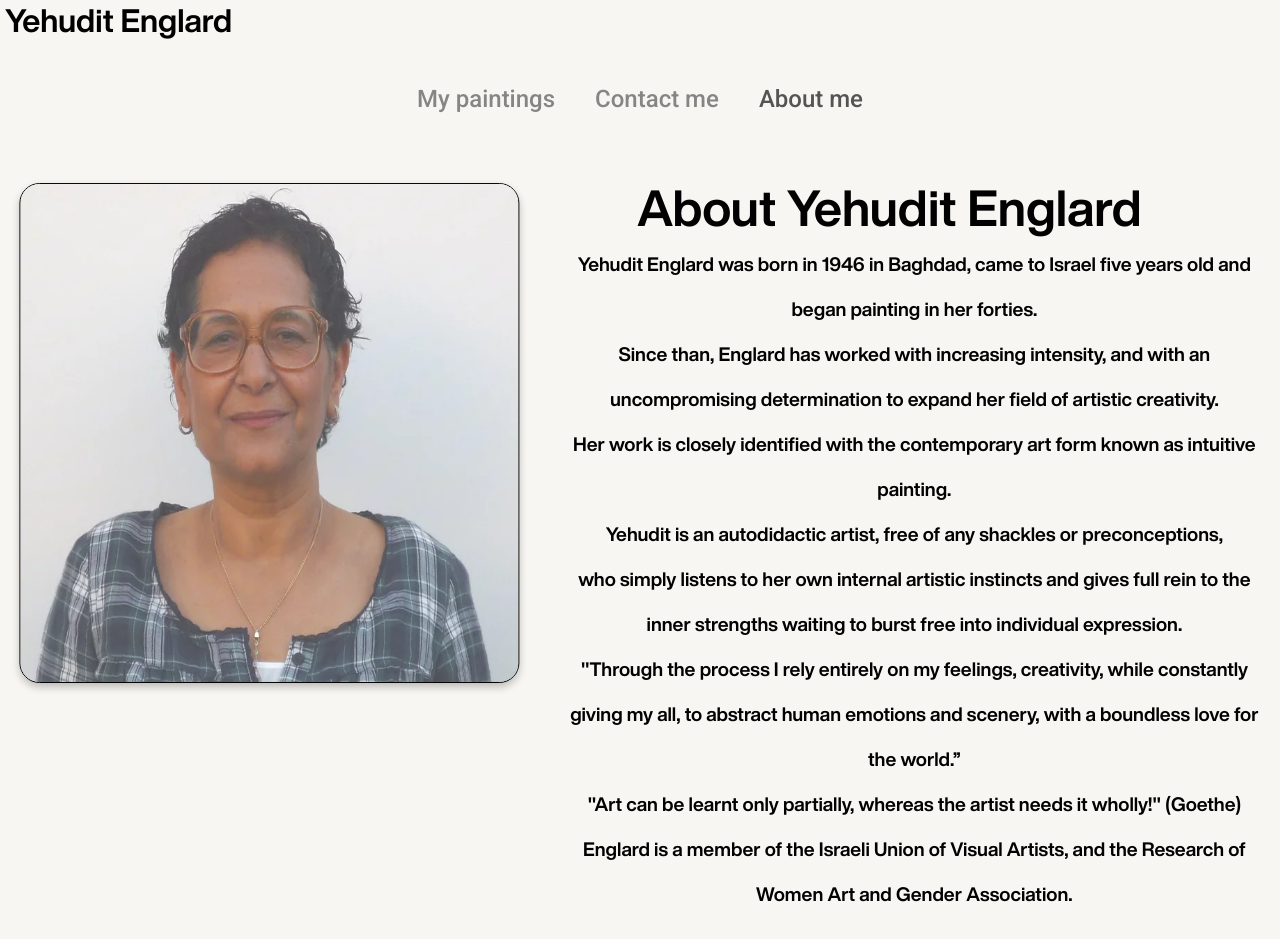
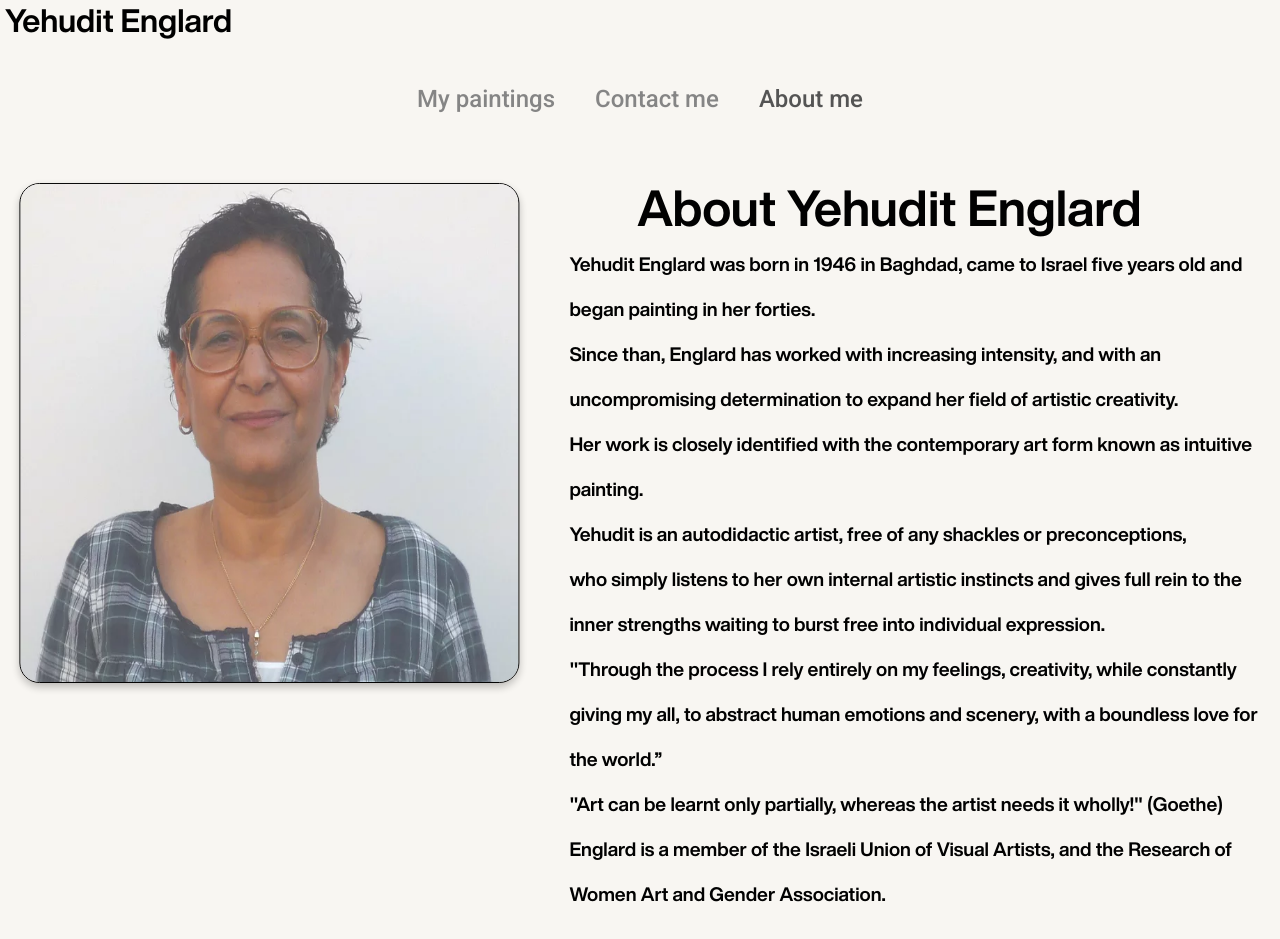
Before and after one commit to netanelTur/Paintings-Site, a React (Create React App) app: page /about in a window 1280 px wide. Built offline with nearby package versions, Linux system fonts and the light colour scheme.

Commit message:
Aligned text in about

```diff
--- a/package.json
+++ b/package.json
@@ -11,7 +11,6 @@
     "react-dom": "^17.0.2",
     "react-router-dom": "^6.2.2",
     "react-scripts": "5.0.0",
-    "react-transition-group": "^4.4.2",
     "web-vitals": "^2.1.4"
   },
   "scripts": {
--- a/src/App.js
+++ b/src/App.js
@@ -1,6 +1,6 @@
 import "./App.css";
 import React from "react";
-import { BrowserRouter as Router, Routes, Route, useLocation } from "react-router-dom";
+import { BrowserRouter as Router, Routes, Route } from "react-router-dom";
 import Navbar from "./components/Navbar/Navbar";
 import Paintings from "./components/Paintings/Paintings";
 import Contact from "./components/Contact/Contact";
--- a/src/components/About/About.css
+++ b/src/components/About/About.css
@@ -32,6 +32,7 @@
 
 .paragraph {
   font-family: "HelveticaNowDisplayBold";
+  text-align: left;
   font-size: larger;
   line-height: 45px;
   padding-left: 50px;
```
Also changed, not shown: 1 other file (tests, documents, lock files or other folders).
